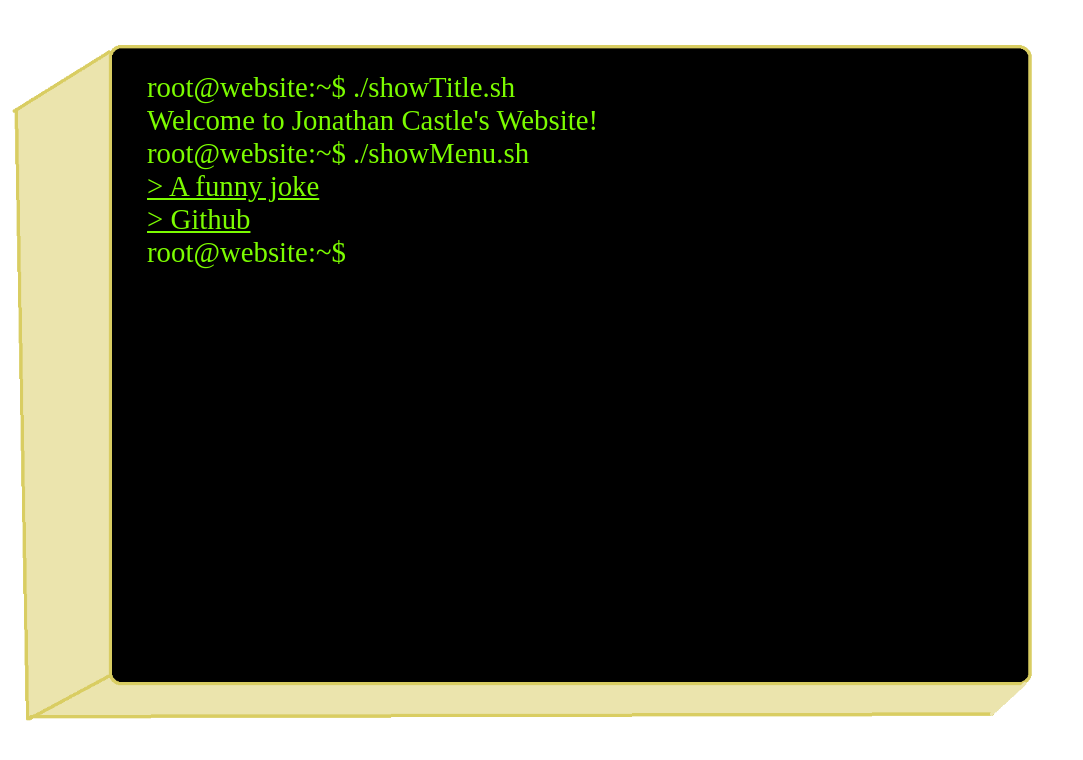
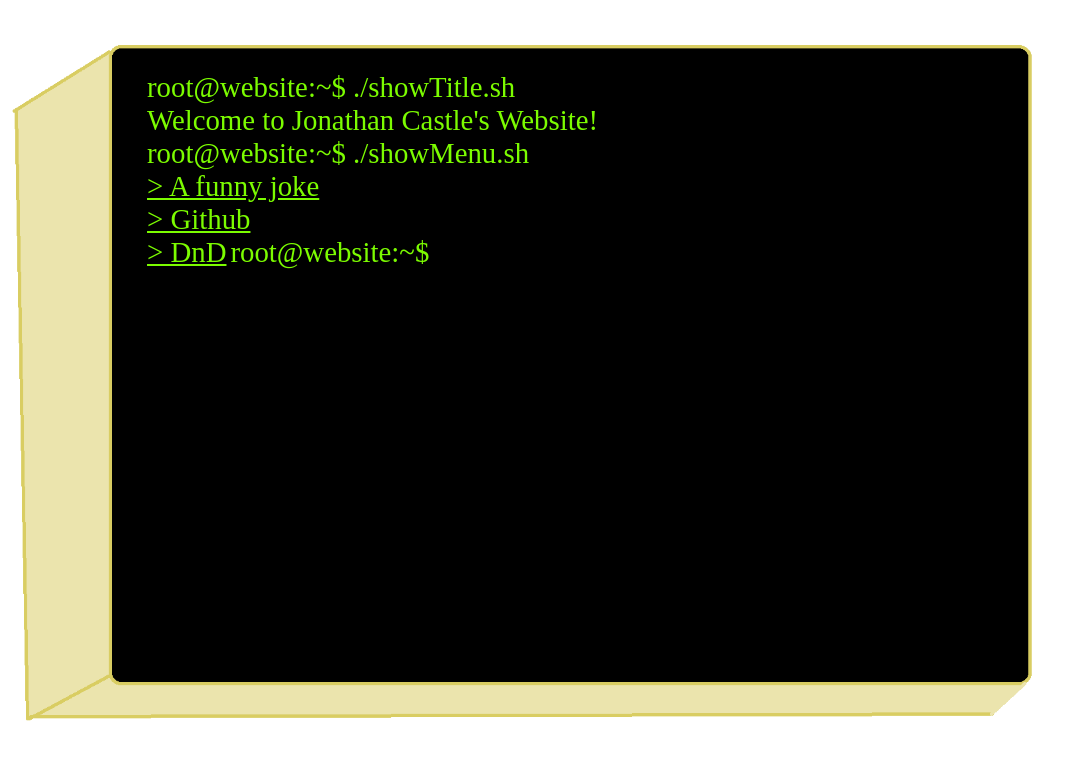
Before and after one commit to castlez/castlez.github.io, a plain HTML site: page index.html in a window 1280 px wide. Shown: the whole page, without its empty margins (0-1083 px from the left). Drawn offline with Linux system fonts and the light colour scheme.

Commit message:
add link to dnd character

```diff
--- a/index.html
+++ b/index.html
@@ -14,6 +14,7 @@
         <br>
         <a class="text" href="https://github.com/castlez">> Github</a>
         <br>
+	<a class="text" href="Klaus_Current.pdf">> DnD</a>
         <a class="text">root@website:~$</a>
       </div>
     </body>
```
Also changed, not shown: 1 other file.
